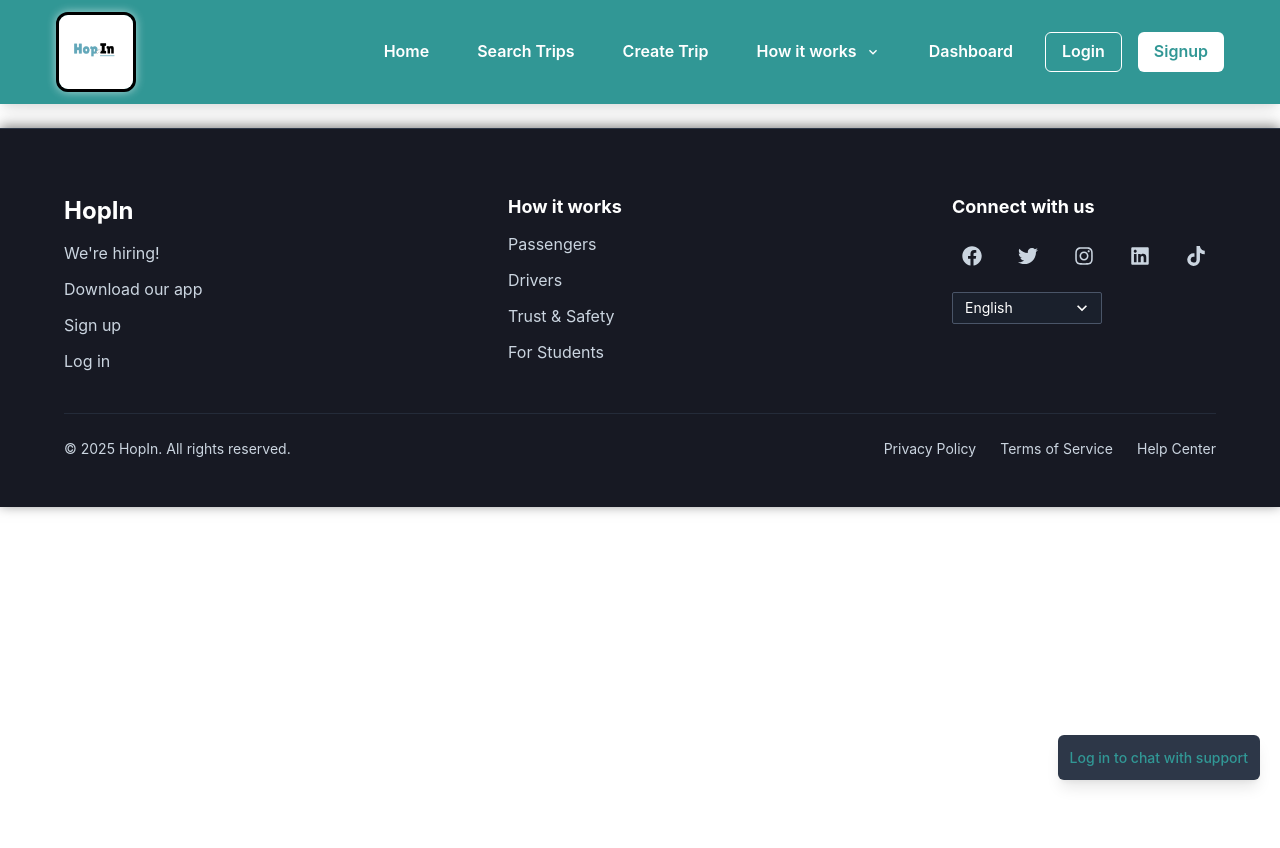
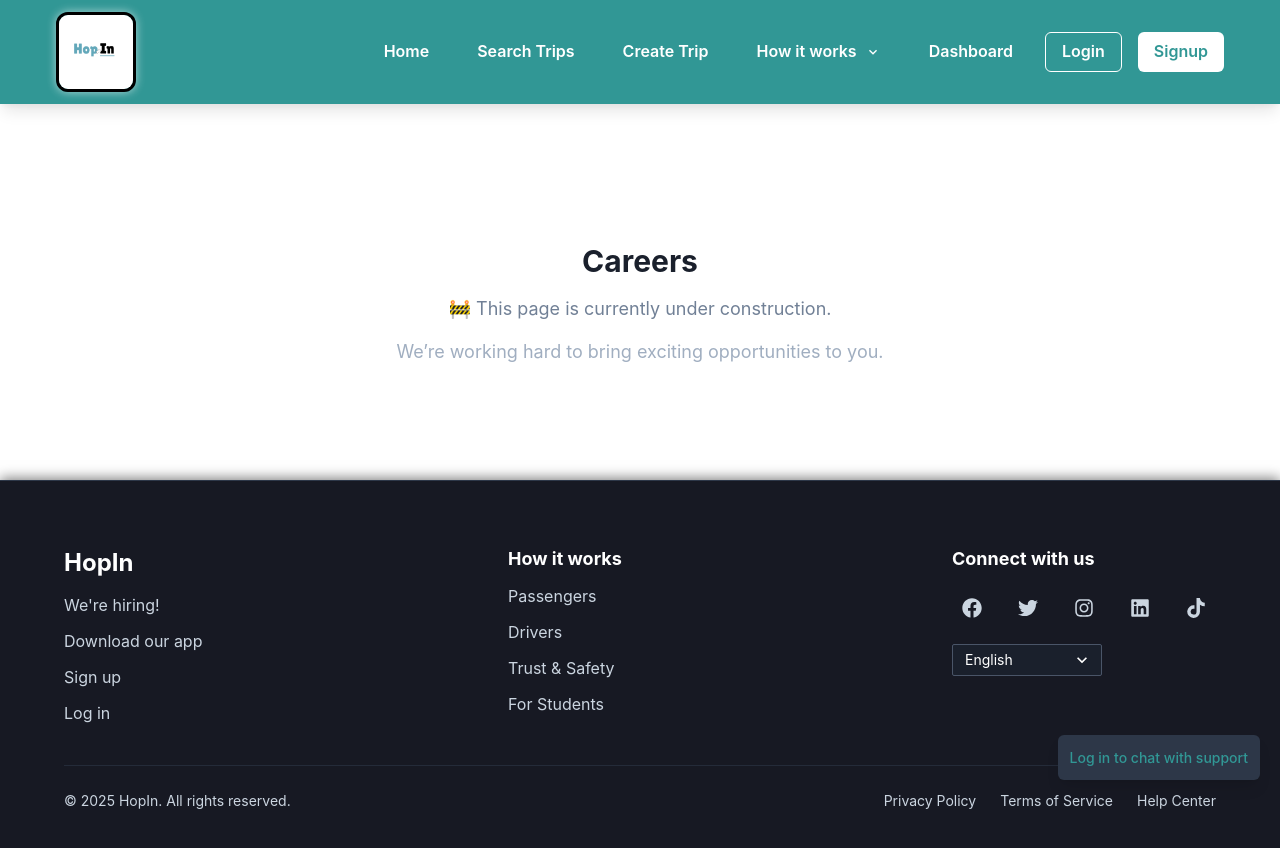
Before and after one commit to openmiddleclose/HopIn, a React (Vite) app: page /careers in a window 1280 px wide. Shown: the top 848 px of the page. Before the commit the page ends 800 px from the top, so only its background shows below. Built offline with nearby package versions, Linux system fonts and the light colour scheme; no server answers.

Commit message:
Added Careers, DownloadApp, HelpCenter pages + updated Footer social links and layout

```diff
--- a/src/components/Footer.jsx
+++ b/src/components/Footer.jsx
@@ -29,6 +29,15 @@
   const borderColor = useColorModeValue("gray.700", "gray.700");
 
   const { language, setLanguage } = useLanguage();
+
+  // Social media links
+  const socialLinks = [
+    { icon: FaFacebook, url: "https://facebook.com" },
+    { icon: FaTwitter, url: "https://x.com" },
+    { icon: FaInstagram, url: "https://instagram.com" },
+    { icon: FaLinkedin, url: "https://linkedin.com" },
+    { icon: FaTiktok, url: "https://tiktok.com" },
+  ];
 
   return (
     <Box
@@ -100,15 +109,17 @@
             {translate("Connect with us", language)}
           </Text>
 
+          {/* Social Icons */}
           <HStack spacing={4}>
-            {[FaFacebook, FaTwitter, FaInstagram, FaLinkedin, FaTiktok].map(
-              (Icon, idx) => (
+            {socialLinks.map(({ icon: Icon, url }, idx) => (
               <IconButton
                 key={idx}
                 as="a"
-                  href="#"
+                href={url}
+                target="_blank"
+                rel="noopener noreferrer"
                 icon={<Icon />}
-                  aria-label="icon"
+                aria-label="social-icon"
                 variant="ghost"
                 color="gray.300"
                 fontSize="xl"
@@ -118,8 +129,7 @@
                   transition: "0.2s",
                 }}
               />
-              )
-            )}
+            ))}
           </HStack>
 
           {/* Language selector */}
--- a/src/pages/Careers.jsx
+++ b/src/pages/Careers.jsx
@@ -1,11 +1,30 @@
 // src/pages/Careers.jsx
 import React from "react";
+import { Box, Heading, Text, VStack } from "@chakra-ui/react";
 
 export default function Careers() {
   return (
-    <div style={{ padding: "40px", textAlign: "center" }}>
-      <h1>Careers</h1>
-      <p>Coming Soon</p>
-    </div>
+    <Box
+      minH="60vh"
+      display="flex"
+      justifyContent="center"
+      alignItems="center"
+      px={6}
+      pt={{ base: 28, md: 32 }}   // pushes content BELOW navbar
+    >
+      <VStack spacing={4} textAlign="center" maxW="600px">
+        <Heading fontSize={{ base: "2xl", md: "3xl" }} fontWeight="bold">
+          Careers
+        </Heading>
+
+        <Text fontSize={{ base: "md", md: "lg" }} color="gray.500">
+          🚧 This page is currently under construction.
+        </Text>
+
+        <Text fontSize={{ base: "md", md: "lg" }} color="gray.400">
+          We’re working hard to bring exciting opportunities to you.
+        </Text>
+      </VStack>
+    </Box>
   );
 }
```
Lines whose indentation alone changed are shown as unchanged.
